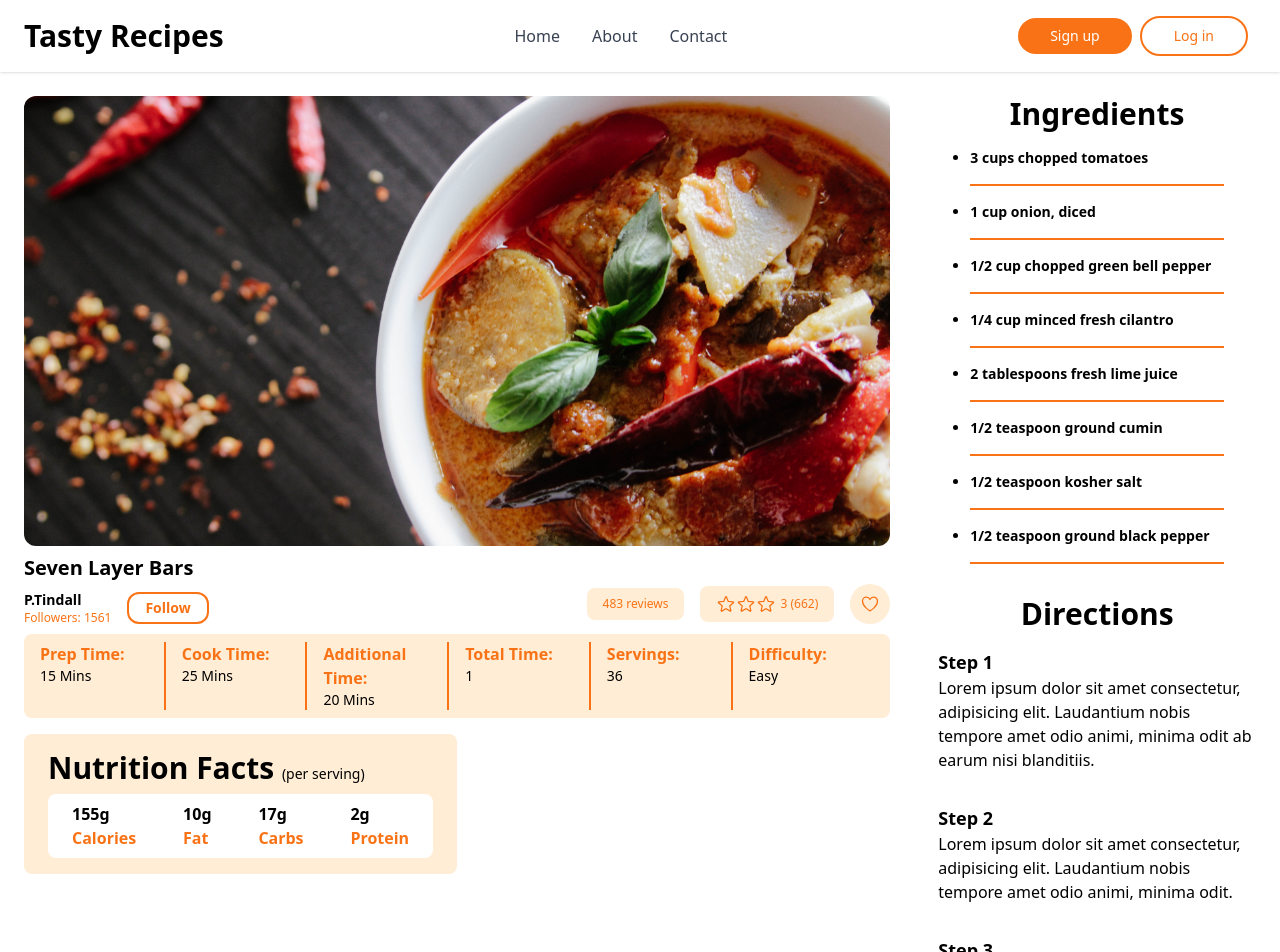
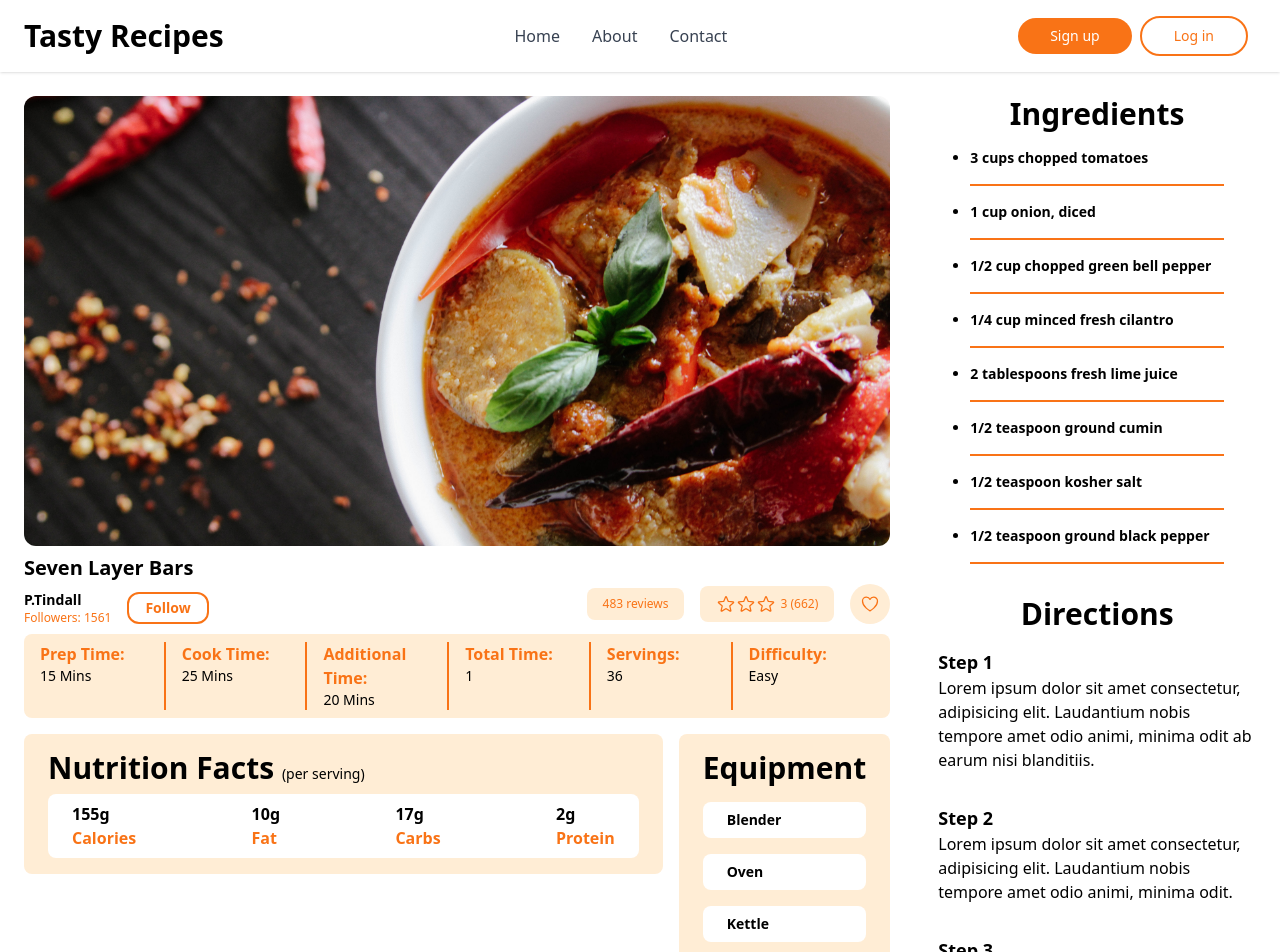
Before and after one commit to Jon-Felipe/Tasty-React, a React (Vite) app: page /recipe/1 in a window 1280 px wide. Shown: the top 952 px of the page. Built offline with nearby package versions, Linux system fonts and the light colour scheme.

Commit message:
display recipe equipment and styling changes

```diff
--- a/src/pages/SingleRecipe.tsx
+++ b/src/pages/SingleRecipe.tsx
@@ -100,7 +100,8 @@ const SingleRecipe = () => {
             </p>
           </div>
         </section>
-        <section className='bg-orange-100 px-6 py-4 rounded-lg mt-4 md:w-2/3 lg:w-1/2'>
+        <section className='flex flex-col md:flex-row md:gap-4'>
+          <article className='bg-orange-100 px-6 py-4 rounded-lg mt-4 flex-1 h-fit'>
             <h1 className='text-3xl font-bold'>
               Nutrition Facts{' '}
               <span className='text-sm font-medium'>(per serving)</span>
@@ -113,7 +114,9 @@ const SingleRecipe = () => {
                 <p className='text-orange-500 font-bold'>Calories</p>
               </div>
               <div>
-              <h3 className='font-semibold'>{recipe?.nutrition_facts.fat}g</h3>
+                <h3 className='font-semibold'>
+                  {recipe?.nutrition_facts.fat}g
+                </h3>
                 <p className='text-orange-500 font-bold'>Fat</p>
               </div>
               <div>
@@ -129,6 +132,20 @@ const SingleRecipe = () => {
                 <p className='text-orange-500 font-bold'>Protein</p>
               </div>
             </div>
+          </article>
+          <article className='bg-orange-100 px-6 py-4 rounded-lg mt-4'>
+            <h1 className='text-3xl font-bold'>Equipment</h1>
+            <ul>
+              {recipe?.equipment.map((item, index) => (
+                <li
+                  key={index}
+                  className='py-2 px-6 bg-white rounded-lg my-4 text-sm font-bold'
+                >
+                  {item}
+                </li>
+              ))}
+            </ul>
+          </article>
         </section>
       </section>
       <section className='md:col-span-2'>
```
Lines whose indentation alone changed are shown as unchanged.
